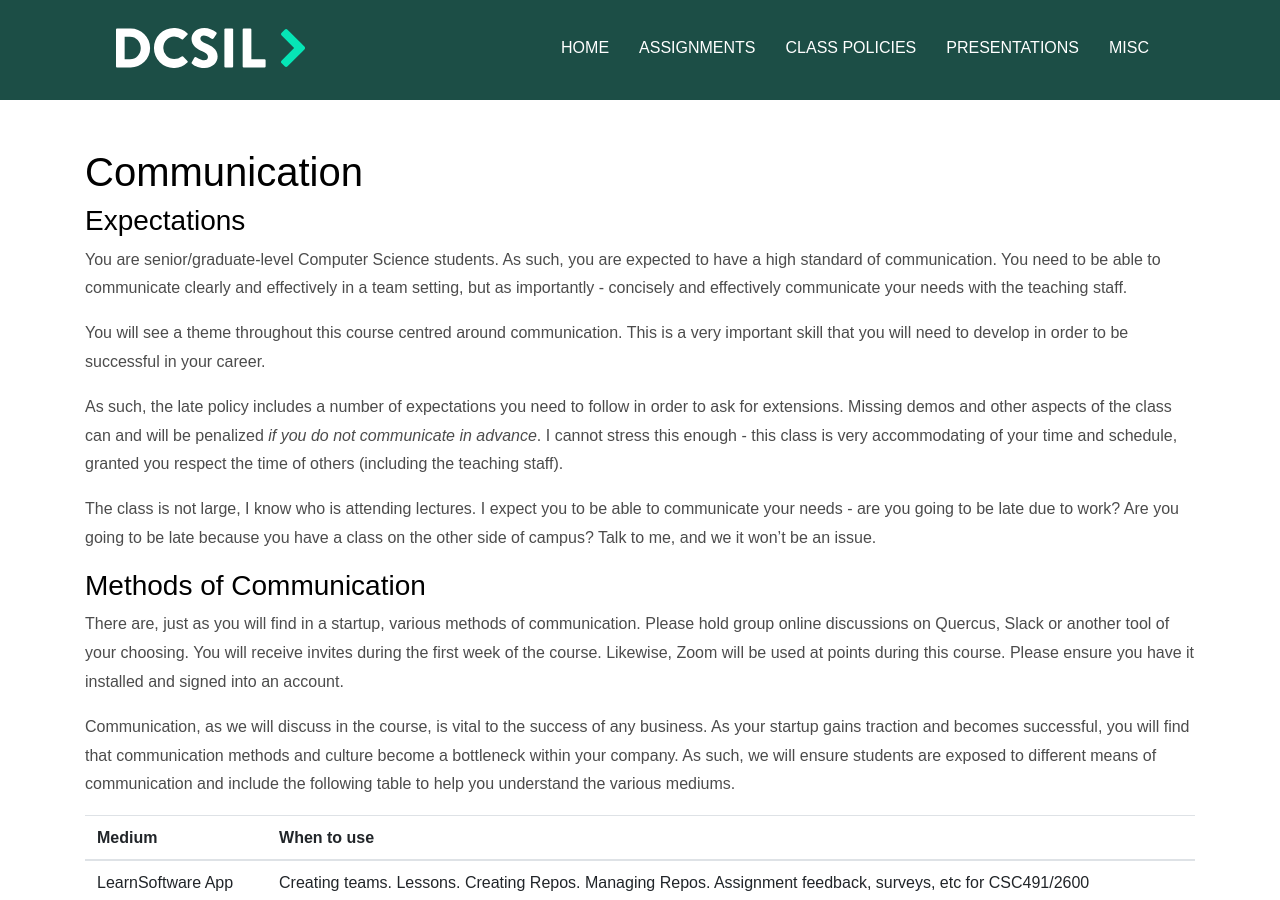
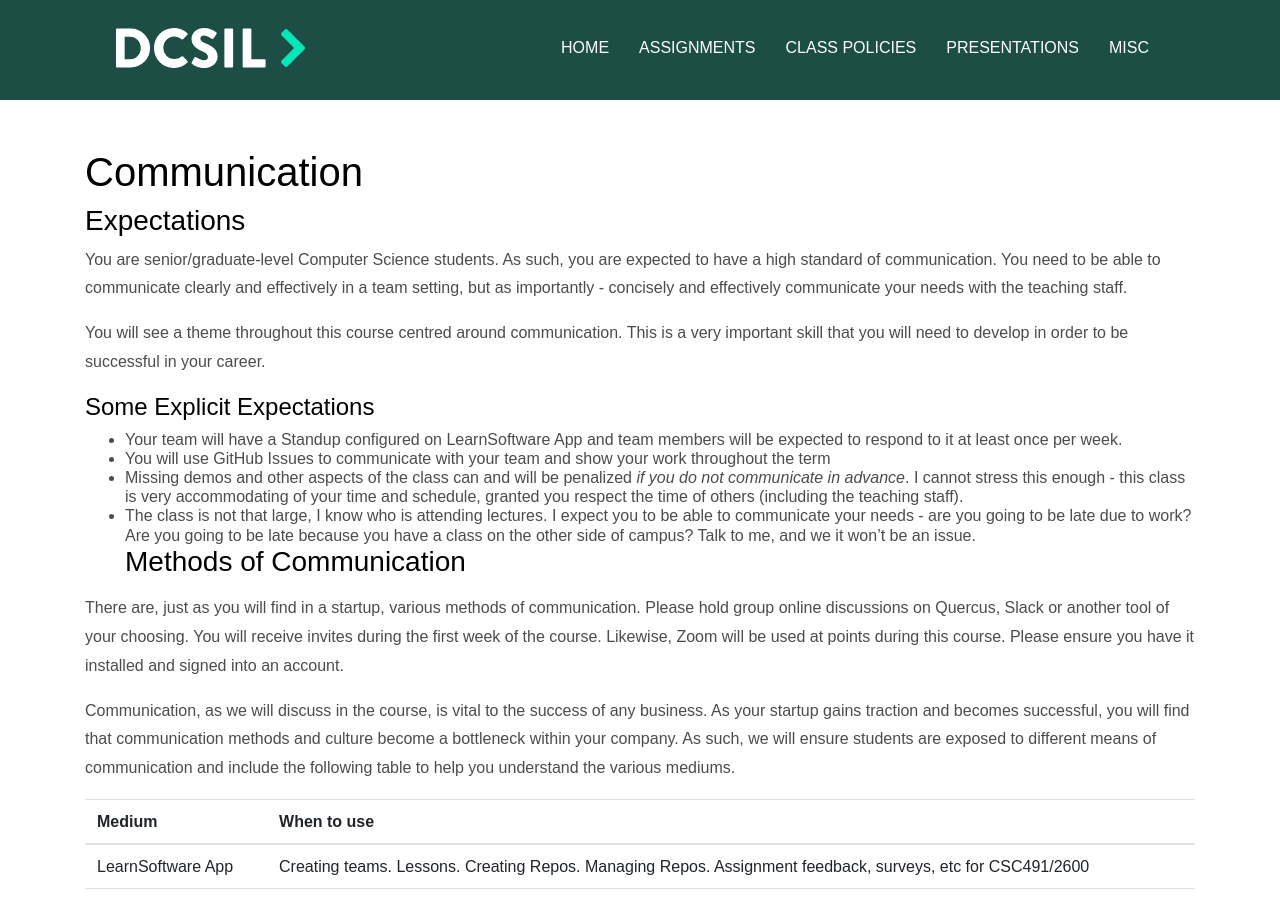
Before and after one commit to dcsil/CSC491, a Jekyll site: the page built from policies/communications.md, in a window 1280 px wide and 900 px high. Built offline with Jekyll 4.4.1, drawn with Linux system fonts in a browser that asks for light colours; our own code applies the rules of GitHub Pages for plain Markdown files.

Commit message:
Update some policies

```diff
--- a/policies/communications.md
+++ b/policies/communications.md
@@ -6,10 +6,12 @@ You are senior/graduate-level Computer Science students. As such, you are expect
 
 You will see a theme throughout this course centred around communication. This is a very important skill that you will need to develop in order to be successful in your career.
 
-As such, the late policy includes a number of expectations you need to follow in order to ask for extensions. Missing demos and other aspects of the class can and will be penalized _if you do not communicate in advance_. I cannot stress this enough - this class is very accommodating of your time and schedule, granted you respect the time of others (including the teaching staff).
+#### Some Explicit Expectations
 
-The class is not large, I know who is attending lectures. I expect you to be able to communicate your needs - are you going to be late due to work? Are you going to be late because you have a class on the other side of campus? Talk to me, and we it won't be an issue.
-
+- Your team will have a Standup configured on LearnSoftware App and team members will be expected to respond to it at least once per week.
+- You will use GitHub Issues to communicate with your team and show your work throughout the term
+- Missing demos and other aspects of the class can and will be penalized _if you do not communicate in advance_. I cannot stress this enough - this class is very accommodating of your time and schedule, granted you respect the time of others (including the teaching staff).
+- The class is not that large, I know who is attending lectures. I expect you to be able to communicate your needs - are you going to be late due to work? Are you going to be late because you have a class on the other side of campus? Talk to me, and we it won't be an issue.
 ### Methods of Communication
 
 There are, just as you will find in a startup, various methods of communication. Please hold group online discussions on Quercus, Slack or another tool of your choosing. You will receive invites during the first week of the course. Likewise, Zoom will be used at points during this course. Please ensure you have it installed and signed into an account.
```
Also changed, not shown: README.md (+1 -0 lines), policies/late_policy.md (+1 -1 lines).
